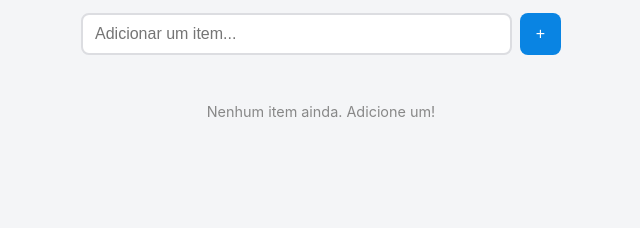
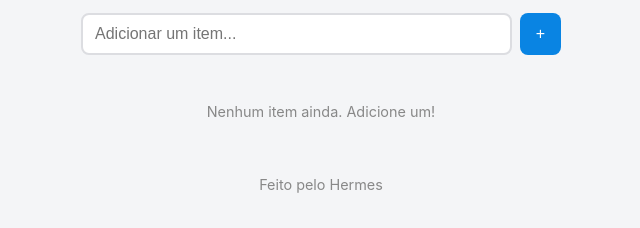
Before and after one commit to ivansouza/Zecloud, a plain HTML site: page index.html in a window 1280 px wide. Shown: the part 48-276 px from the top of the page, without its empty margins (319-959 px from the left). Drawn offline with Linux system fonts and the light colour scheme.

Commit message:
Add footer 'Feito pelo Hermes' to index.html

```diff
--- a/index.html
+++ b/index.html
@@ -360,3 +360,5 @@
     </script>
 </body>
 </html>
+
+<footer style="text-align:center; margin-top:24px; color:#888; font-size:0.9rem;">Feito pelo Hermes</footer>
```
